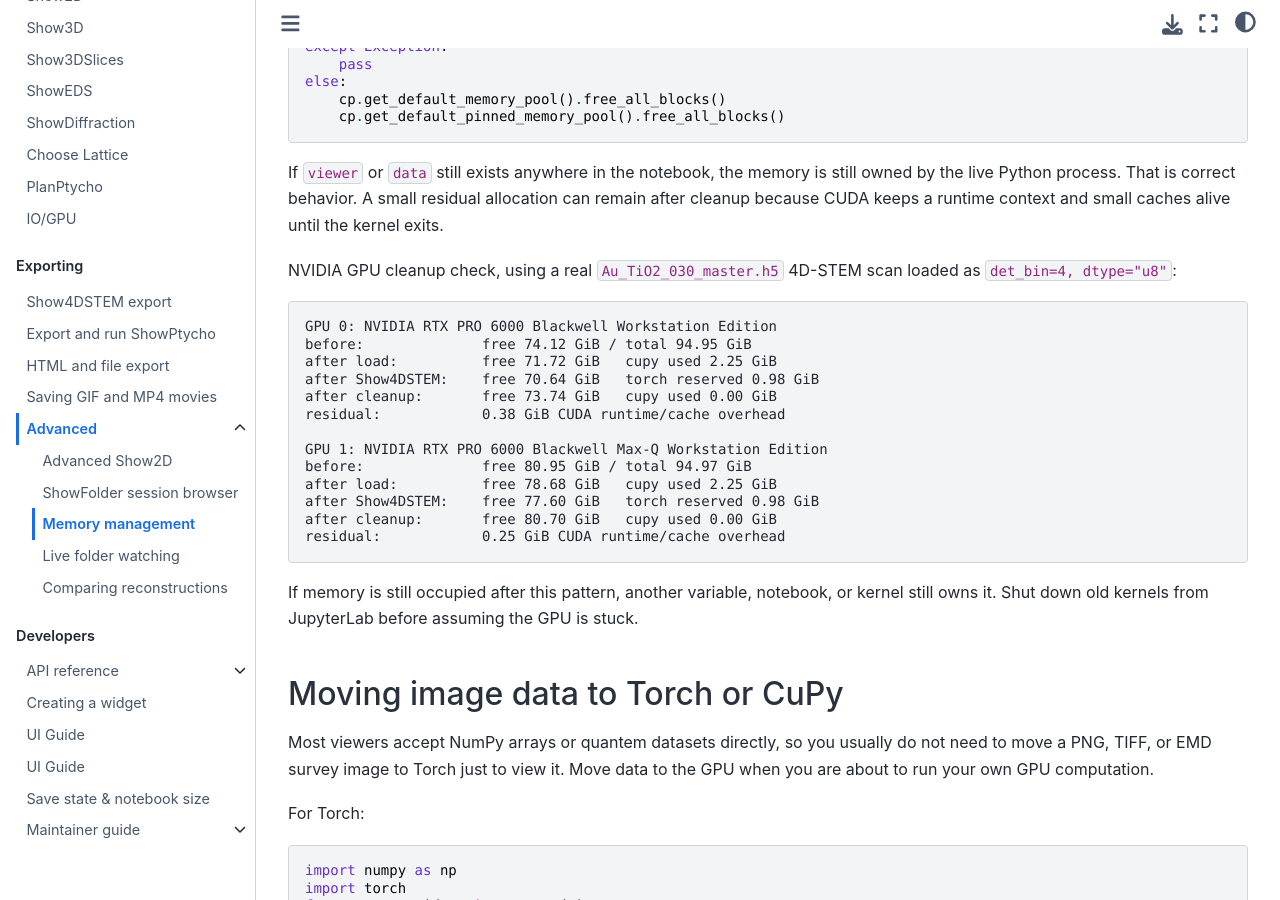
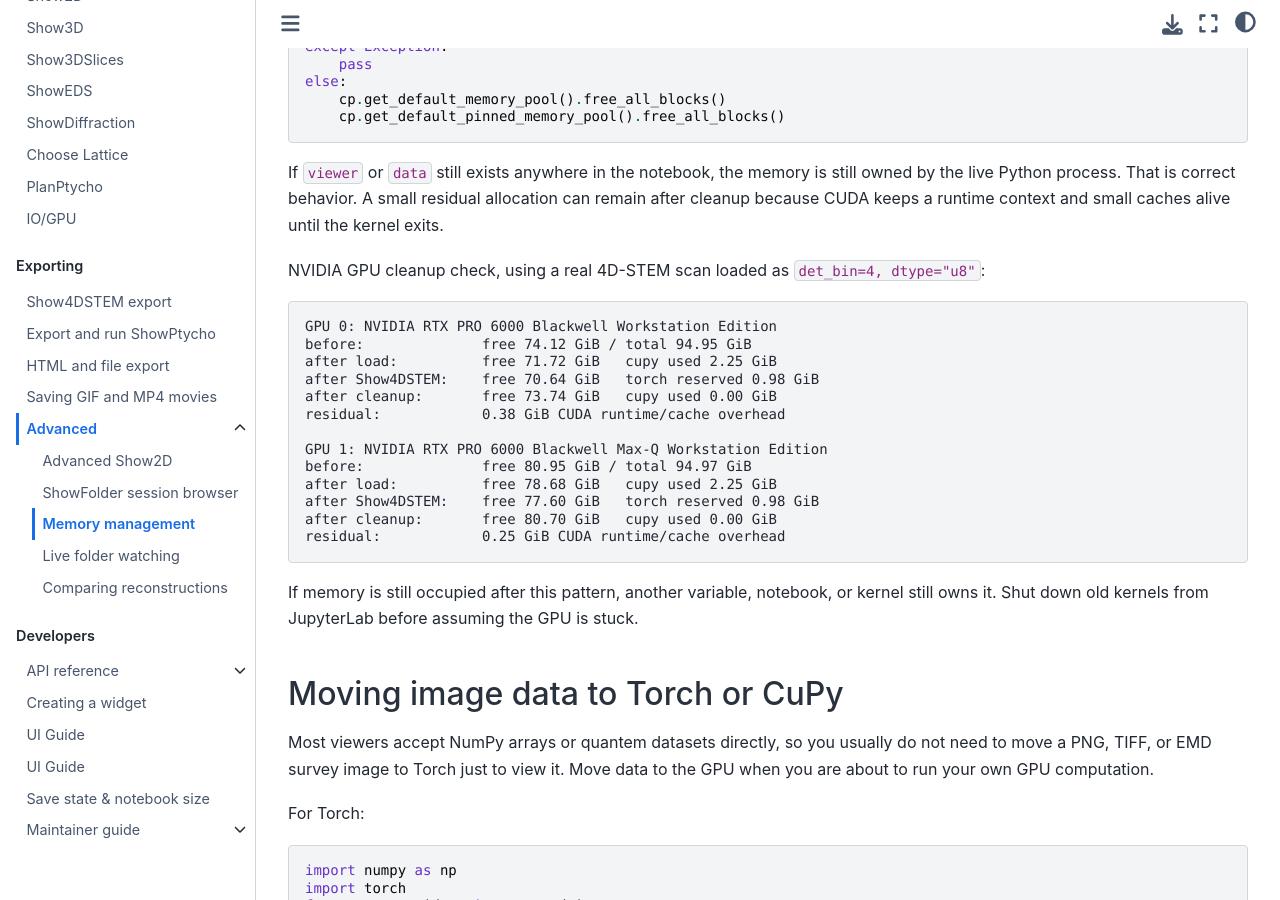
Before and after one commit to bobleesj/quantem.widget, a Jupyter Book: the page built from docs/tutorials/memory_management.md, in a window 1280 px wide and 900 px high, scrolled down 4897 px. Built offline with Jupyter Book 1.0.4 settings and Sphinx 7.4.7 and the Sphinx Book theme 1.1.4, drawn with Linux system fonts in a browser that asks for light colours.

Commit message:
chore: replace private session names in docs and docstrings with neutral ones

````diff
--- a/docs/tutorials/memory_management.md
+++ b/docs/tutorials/memory_management.md
@@ -237,7 +237,7 @@
 allocation can remain after cleanup because CUDA keeps a runtime context and
 small caches alive until the kernel exits.
 
-NVIDIA GPU cleanup check, using a real `Au_TiO2_030_master.h5` 4D-STEM scan
+NVIDIA GPU cleanup check, using a real 4D-STEM scan
 loaded as `det_bin=4, dtype="u8"`:
 
 ```text
````
Also changed, not shown: docs/maintainer/performance-ui-testing.md (+1 -1 lines), docs/maintainer/widget-performance.md (+1 -1 lines), 1 other file.
